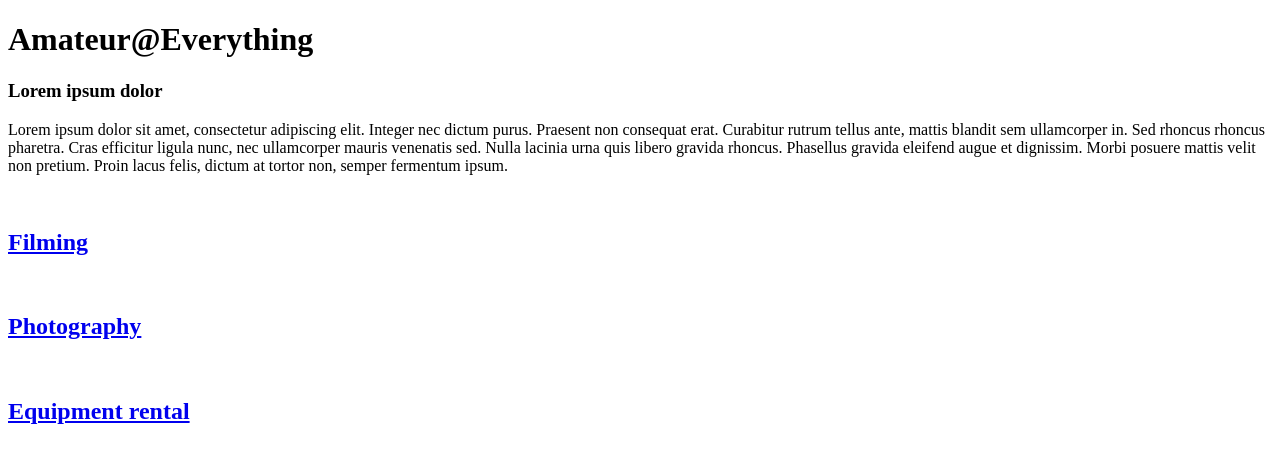
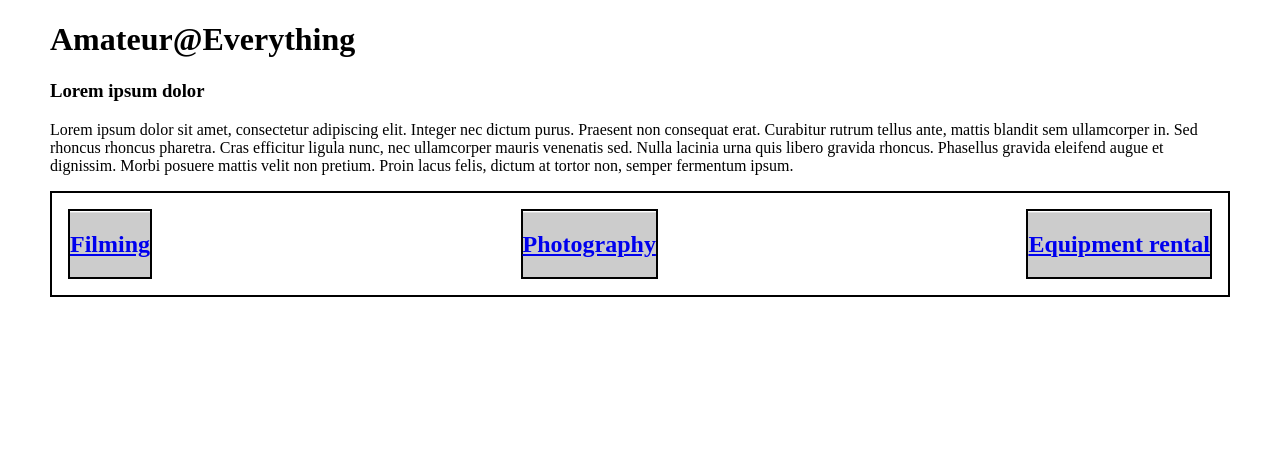
Before and after one commit to evacechova/Mentoring-2024, a React (Vite) app: page / in a window 1280 px wide. Shown: the top 462 px of the page. Built offline with nearby package versions, Linux system fonts and the light colour scheme.

Commit message:
added basic styling for BentoMenu

```diff
--- /dev/null
+++ b/src/App.css
@@ -0,0 +1,3 @@
+body {
+	margin-inline: 50px;
+}
--- a/src/App.tsx
+++ b/src/App.tsx
@@ -1,5 +1,4 @@
-// import { useState } from "react";
-// import "./App.css";
+import "./App.css";
 import { RouterProvider } from "react-router-dom";
 import { appRouter } from "./appRouter";
 
--- /dev/null
+++ b/src/BentoMenu.module.scss
@@ -0,0 +1,13 @@
+.container {
+	display: flex;
+	gap: 2rem;
+	justify-content: space-between;
+	max-width: 1230px;
+	padding: 1rem;
+	border: solid 2px black;
+
+	&_item {
+		border: solid 2px black;
+		background-image: url(../src/assets/menu.jpg);
+	}
+}
--- a/src/BentoMenu.tsx
+++ b/src/BentoMenu.tsx
@@ -1,9 +1,10 @@
+import styles from "./BentoMenu.module.scss";
 import { BentoMenuBox } from "./BentoMenuBox";
 import { ROUTES } from "./globalVariables";
 
 export const BentoMenu = () => {
 	return (
-		<div>
+		<div className={styles.container}>
 			{Object.entries(ROUTES).map(([key, { title, route }]) => (
 				<BentoMenuBox key={key} text={title} to={route} />
 			))}
--- a/src/BentoMenuBox.tsx
+++ b/src/BentoMenuBox.tsx
@@ -1,3 +1,4 @@
+import styles from "./BentoMenu.module.scss";
 import { Link } from "react-router-dom";
 
 type BentoMenuBoxProps = {
@@ -7,11 +8,10 @@ type BentoMenuBoxProps = {
 
 export const BentoMenuBox: React.FC<BentoMenuBoxProps> = ({ text, to }) => {
 	return (
-		<div>
-			<Link to={to}>
-				<img src="" alt="" />
+		<Link to={to}>
+			<div className={styles.container_item}>
 				<h2>{text}</h2>
-			</Link>
-		</div>
+			</div>
+		</Link>
 	);
 };
--- a/src/main.tsx
+++ b/src/main.tsx
@@ -1,6 +1,5 @@
 import { StrictMode } from "react";
 import { createRoot } from "react-dom/client";
-// import "./index.css";
 import App from "./App.tsx";
 
 createRoot(document.getElementById("root")!).render(
```
Also changed, not shown: src/appRouter.tsx (+0 -10 lines), src/assets/masthead.webp (added), src/assets/menu.jpg (added).
